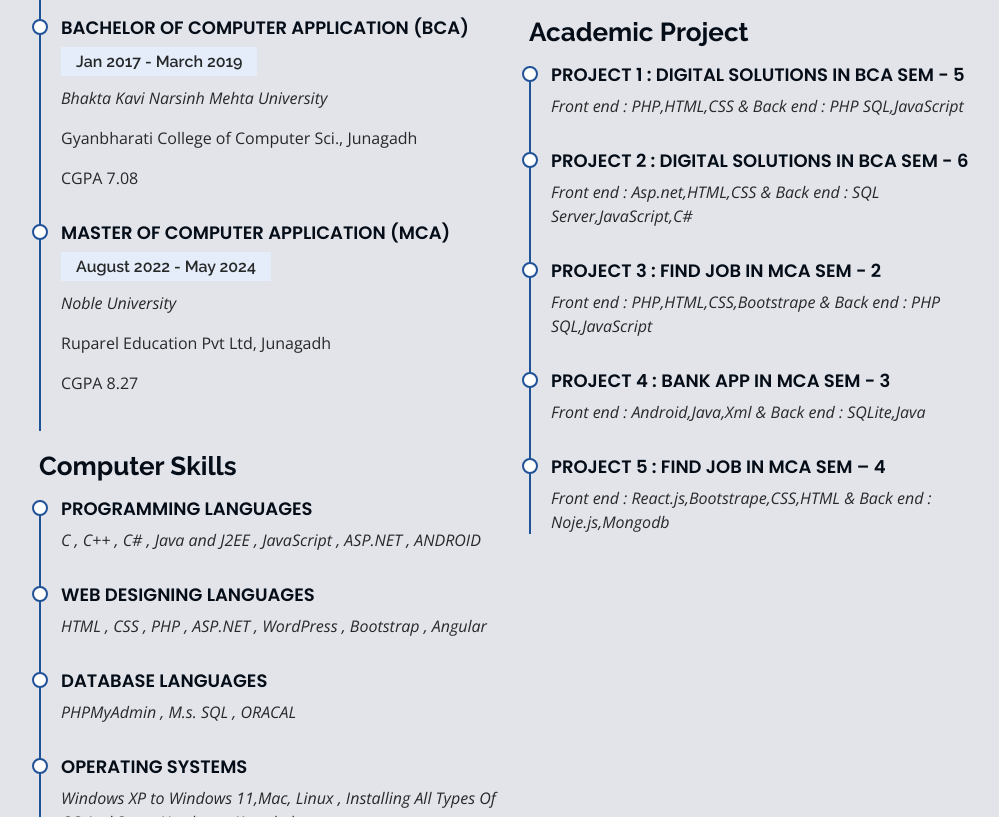
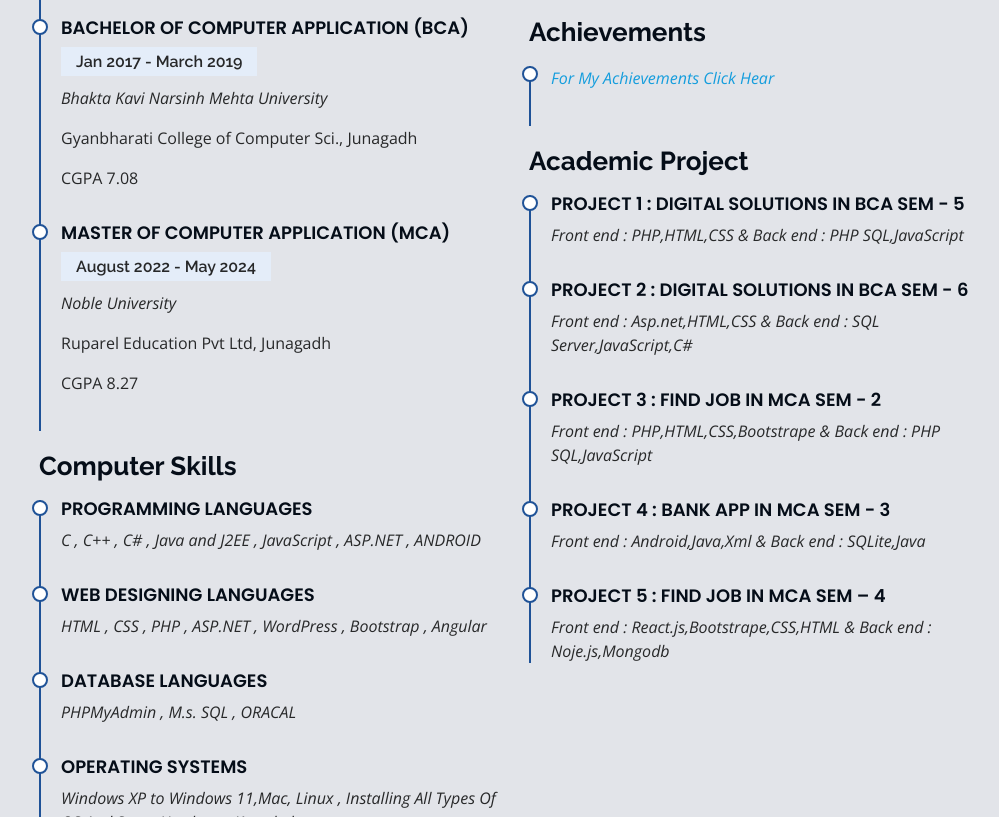
Before and after one commit to AbhiBSheth/Cv, a plain HTML site: page index.html in a window 1280 px wide. Shown: the part 2203-3020 px from the top of the page, without its empty margins (273-1272 px from the left). Drawn offline with nearby package versions, Linux system fonts and the light colour scheme.

Commit message:
Update index.html

```diff
--- a/index.html
+++ b/index.html
@@ -226,7 +226,10 @@ function RightMouseDown() { return false;}
                 <h5>May 2022 - Jun 2022 (2 months)</h5>
                 <p><em>Python Programming</em></p>
             </div>
-
+            <h3 class="resume-title">Achievements</h3>
+            <div class="resume-item">
+                <p><em><a href="Certificate.html">For My Achievements Click Hear</a></em></p>
+            </div>
             <h3 class="resume-title">Academic Project</h3>
             <div class="resume-item">
               <h4>Project 1 : Digital Solutions in BCA Sem - 5</h4>
```
